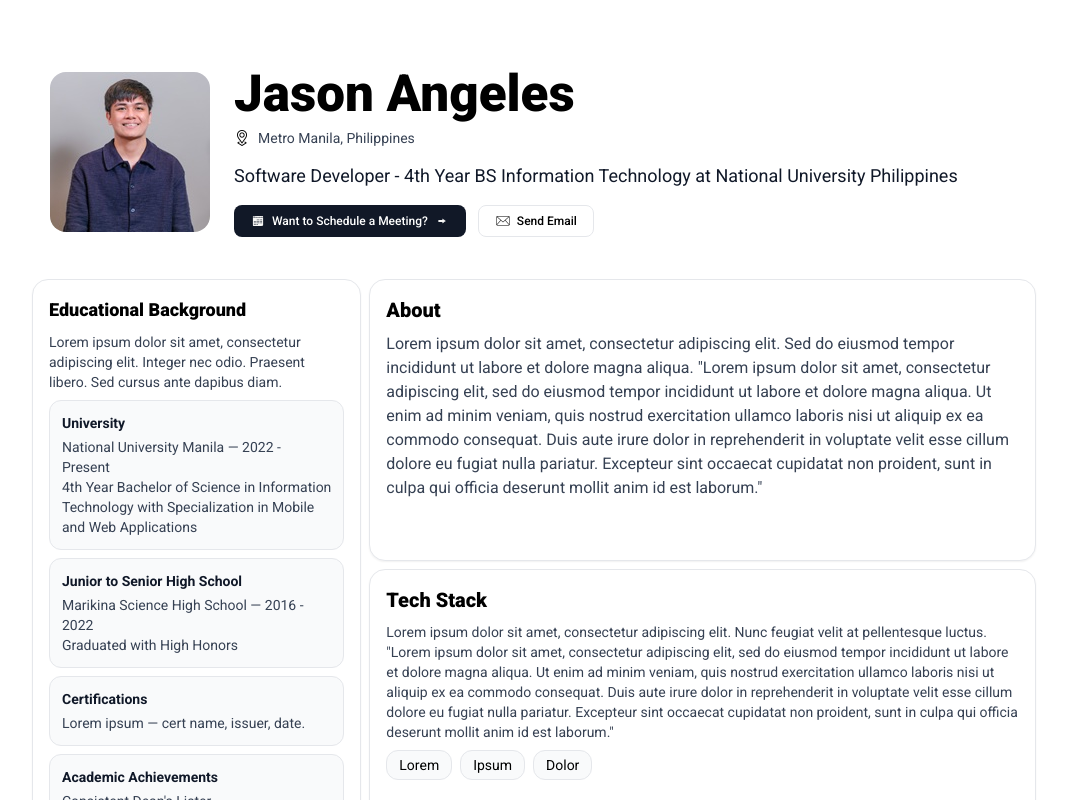
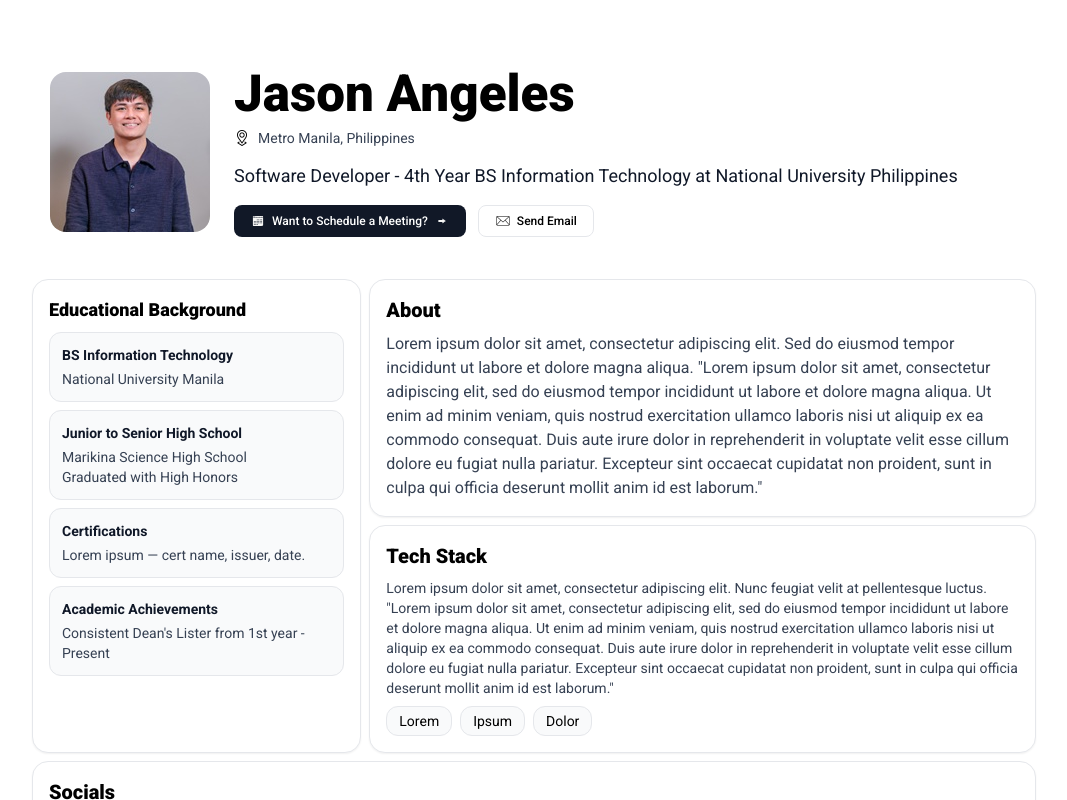
Before and after one commit to 2jzone/2jzone-portfolio, a React (Vite) app in the folder app/: page / in a window 1280 px wide. Shown: the top 800 px of the page, without its empty margins (106-1173 px from the left). Built offline with nearby package versions, Linux system fonts and the light colour scheme.

Commit message:
Update App.jsx

```diff
--- a/app/src/App.jsx
+++ b/app/src/App.jsx
@@ -97,23 +97,19 @@ function App() {
           {/* Educational Background (vertical, LEFT side on md+) */}
           <div className="bento-card p-4 col-span-1 md:col-span-2 md:row-span-2 space-y-2 animate-fade-in animation-delay-200 md:order-1">
             <h3 className="text-lg font-extrabold">Educational Background</h3>
-            <p className="text-sm text-gray-700">
-              Lorem ipsum dolor sit amet, consectetur adipiscing elit. Integer nec odio.
-              Praesent libero. Sed cursus ante dapibus diam.
-            </p>
+
 
             <div className="space-y-2">
               <div className="rounded-xl border border-gray-200 bg-gray-50 p-3">
-                <p className="text-sm font-bold text-gray-900">University</p>
+                <p className="text-sm font-bold text-gray-900">BS Information Technology</p>
                 <p className="mt-1 text-sm text-gray-700">
-                  National University Manila — 2022 - Present <br />
-                  4th Year Bachelor of Science in Information Technology with Specialization in Mobile and Web Applications <br />
+                  National University Manila
                 </p>
               </div>
               <div className="rounded-xl border border-gray-200 bg-gray-50 p-3">
                 <p className="text-sm font-bold text-gray-900">Junior to Senior High School</p>
                 <p className="mt-1 text-sm text-gray-700">
-                  Marikina Science High School — 2016 - 2022 <br />
+                  Marikina Science High School <br />
                   Graduated with High Honors
                 </p>
               </div>
@@ -126,7 +122,7 @@ function App() {
               <div className="rounded-xl border border-gray-200 bg-gray-50 p-3">
                 <p className="text-sm font-bold text-gray-900">Academic Achievements</p>
                 <p className="mt-1 text-sm text-gray-700">
-                  Consistent Dean's Lister
+                  Consistent Dean's Lister from 1st year - Present
                 </p>
               </div>
             </div>
```
